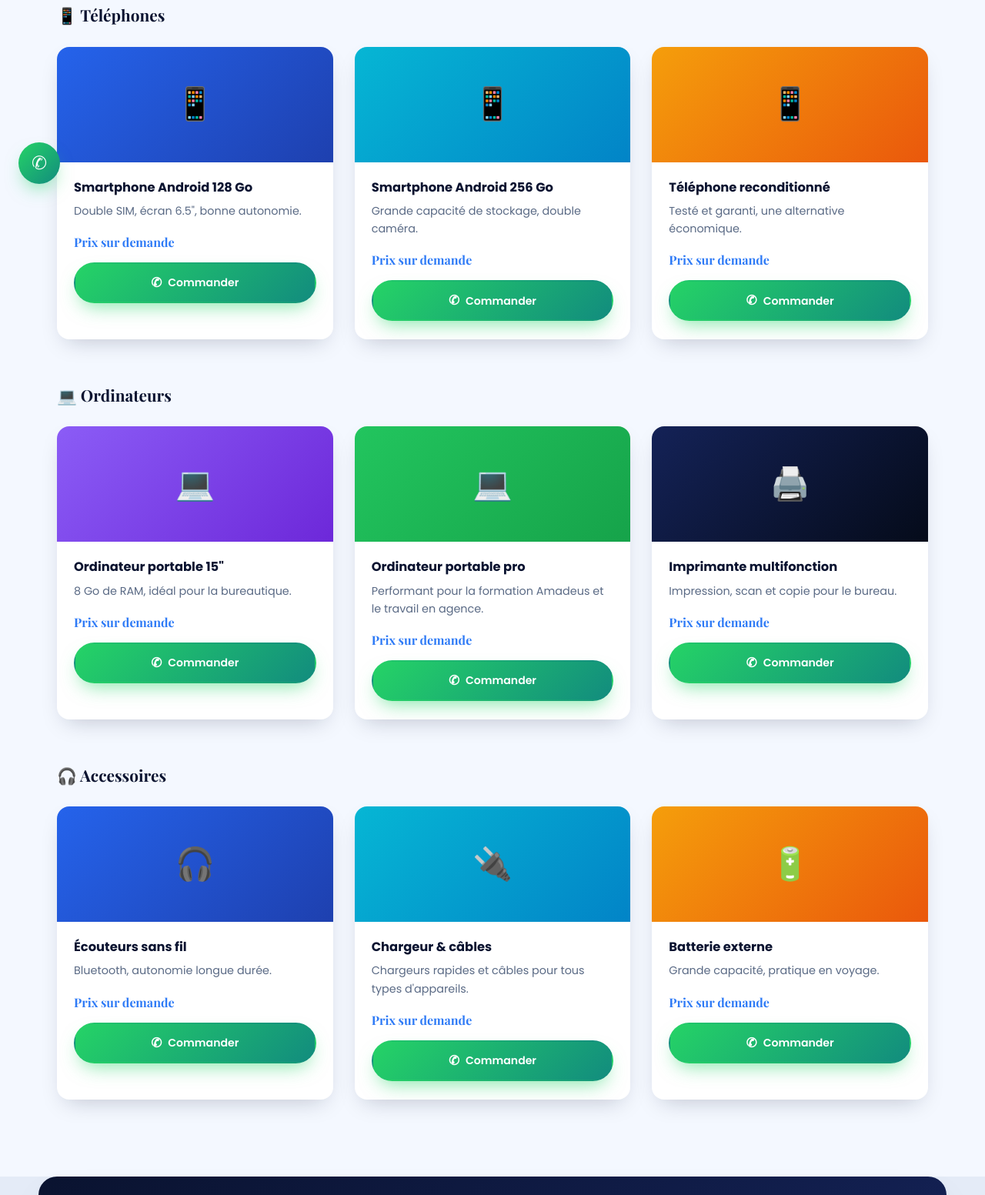
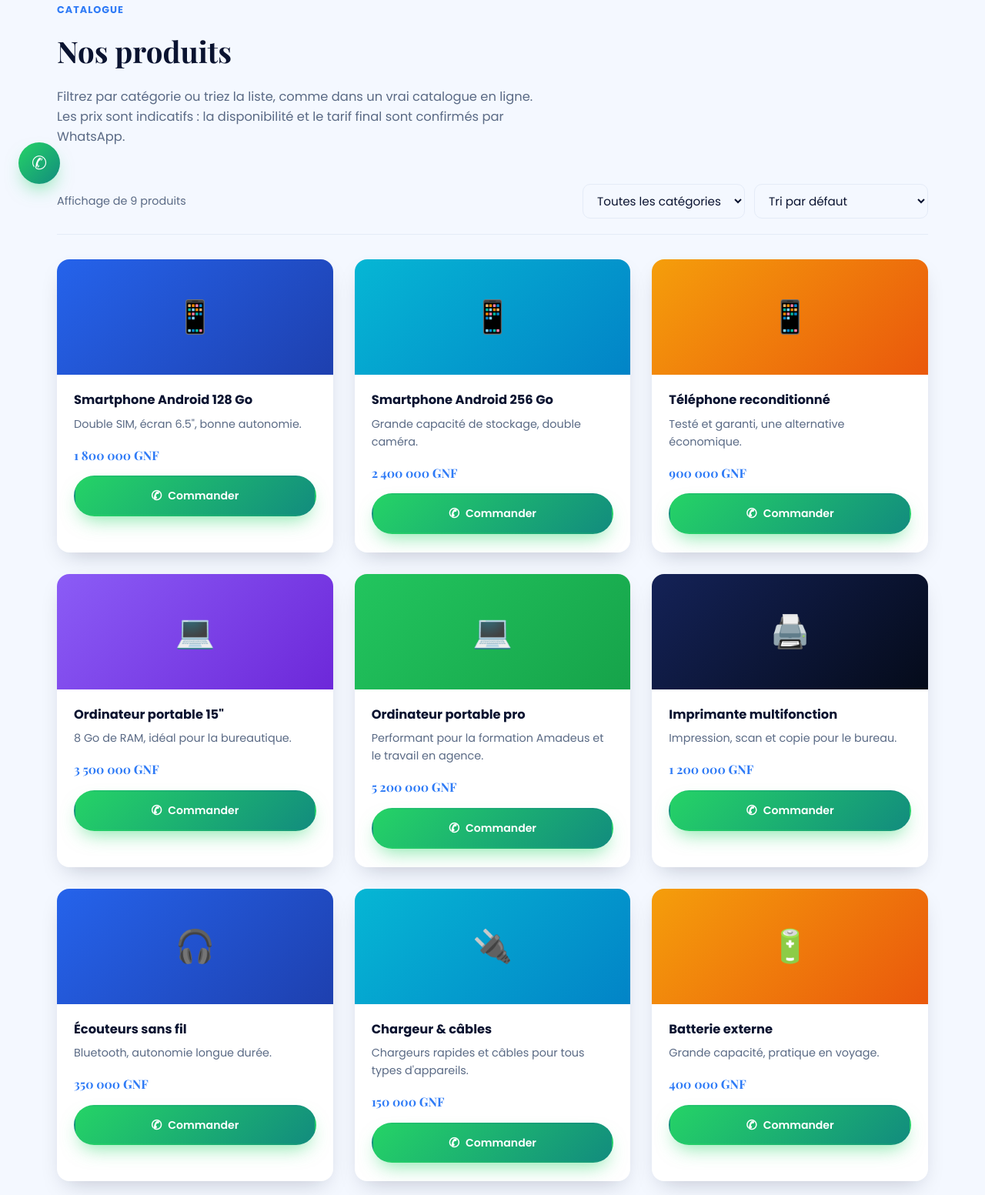
Before and after one commit to Youss622/Doumbouya-Travel-Services, a plain HTML site: page boutique.html in a window 1280 px wide. Shown: the part 537-2090 px from the top of the page at 77% size. Drawn offline with nearby package versions, Linux system fonts and the light colour scheme.

Commit message:
Mise à jour boutique, styles et script

```diff
--- a/boutique.html
+++ b/boutique.html
@@ -70,116 +70,132 @@
   <section class="section">
     <div class="container">
 
-      <h2 class="category-heading">📱 Téléphones</h2>
-      <div class="grid products-grid">
-        <div class="card product-card">
+      <p class="section-eyebrow">Catalogue</p>
+      <h2 class="section-title">Nos produits</h2>
+      <p class="section-desc">Filtrez par catégorie ou triez la liste, comme dans un vrai catalogue en ligne. Les prix sont indicatifs : la disponibilité et le tarif final sont confirmés par WhatsApp.</p>
+
+      <div class="shop-toolbar">
+        <p class="shop-result-count" id="result-count">Affichage de 9 produits</p>
+        <div class="shop-toolbar-selects">
+          <select id="category-select" class="contact-select shop-select" aria-label="Filtrer par catégorie">
+            <option value="all">Toutes les catégories</option>
+            <option value="telephones">📱 Téléphones</option>
+            <option value="ordinateurs">💻 Ordinateurs</option>
+            <option value="accessoires">🎧 Accessoires</option>
+          </select>
+          <select id="sort-select" class="contact-select shop-select" aria-label="Trier les produits">
+            <option value="default">Tri par défaut</option>
+            <option value="name-asc">Nom, A à Z</option>
+            <option value="name-desc">Nom, Z à A</option>
+            <option value="price-asc">Tri par tarif croissant</option>
+            <option value="price-desc">Tri par tarif décroissant</option>
+          </select>
+        </div>
+      </div>
+
+      <div class="grid products-grid" id="products-grid">
+        <div class="card product-card" data-category="telephones" data-name="Smartphone Android 128 Go" data-price="1800000">
           <div class="product-thumb icon-blue">📱</div>
           <div class="product-body">
             <h3>Smartphone Android 128 Go</h3>
             <p>Double SIM, écran 6.5", bonne autonomie.</p>
-            <span class="product-price">Prix sur demande</span>
+            <span class="product-price">1 800 000 GNF</span>
             <a href="https://wa.me/224627931640?text=Bonjour%2C%20je%20suis%20intéressé%20par%20le%20Smartphone%20Android%20128%20Go" target="_blank" rel="noopener" class="btn btn-whatsapp btn-sm btn-block">
               <span class="icon-whatsapp">✆</span> Commander
             </a>
           </div>
         </div>
-        <div class="card product-card">
+        <div class="card product-card" data-category="telephones" data-name="Smartphone Android 256 Go" data-price="2400000">
           <div class="product-thumb icon-cyan">📱</div>
           <div class="product-body">
             <h3>Smartphone Android 256 Go</h3>
             <p>Grande capacité de stockage, double caméra.</p>
-            <span class="product-price">Prix sur demande</span>
+            <span class="product-price">2 400 000 GNF</span>
             <a href="https://wa.me/224627931640?text=Bonjour%2C%20je%20suis%20intéressé%20par%20le%20Smartphone%20Android%20256%20Go" target="_blank" rel="noopener" class="btn btn-whatsapp btn-sm btn-block">
               <span class="icon-whatsapp">✆</span> Commander
             </a>
           </div>
         </div>
-        <div class="card product-card">
+        <div class="card product-card" data-category="telephones" data-name="Téléphone reconditionné" data-price="900000">
           <div class="product-thumb icon-amber">📱</div>
           <div class="product-body">
             <h3>Téléphone reconditionné</h3>
             <p>Testé et garanti, une alternative économique.</p>
-            <span class="product-price">Prix sur demande</span>
+            <span class="product-price">900 000 GNF</span>
             <a href="https://wa.me/224627931640?text=Bonjour%2C%20je%20suis%20intéressé%20par%20un%20téléphone%20reconditionné" target="_blank" rel="noopener" class="btn btn-whatsapp btn-sm btn-block">
+              <span class="icon-whatsapp">✆</span> Commander
+            </a>
+          </div>
+        </div>
+        <div class="card product-card" data-category="ordinateurs" data-name="Ordinateur portable 15 pouces" data-price="3500000">
+          <div class="product-thumb icon-purple">💻</div>
+          <div class="product-body">
+            <h3>Ordinateur portable 15"</h3>
+            <p>8 Go de RAM, idéal pour la bureautique.</p>
+            <span class="product-price">3 500 000 GNF</span>
+            <a href="https://wa.me/224627931640?text=Bonjour%2C%20je%20suis%20intéressé%20par%20l'ordinateur%20portable%2015" target="_blank" rel="noopener" class="btn btn-whatsapp btn-sm btn-block">
+              <span class="icon-whatsapp">✆</span> Commander
+            </a>
+          </div>
+        </div>
+        <div class="card product-card" data-category="ordinateurs" data-name="Ordinateur portable pro" data-price="5200000">
+          <div class="product-thumb icon-green">💻</div>
+          <div class="product-body">
+            <h3>Ordinateur portable pro</h3>
+            <p>Performant pour la formation Amadeus et le travail en agence.</p>
+            <span class="product-price">5 200 000 GNF</span>
+            <a href="https://wa.me/224627931640?text=Bonjour%2C%20je%20suis%20intéressé%20par%20l'ordinateur%20portable%20pro" target="_blank" rel="noopener" class="btn btn-whatsapp btn-sm btn-block">
+              <span class="icon-whatsapp">✆</span> Commander
+            </a>
+          </div>
+        </div>
+        <div class="card product-card" data-category="ordinateurs" data-name="Imprimante multifonction" data-price="1200000">
+          <div class="product-thumb icon-navy">🖨️</div>
+          <div class="product-body">
+            <h3>Imprimante multifonction</h3>
+            <p>Impression, scan et copie pour le bureau.</p>
+            <span class="product-price">1 200 000 GNF</span>
+            <a href="https://wa.me/224627931640?text=Bonjour%2C%20je%20suis%20intéressé%20par%20l'imprimante%20multifonction" target="_blank" rel="noopener" class="btn btn-whatsapp btn-sm btn-block">
+              <span class="icon-whatsapp">✆</span> Commander
+            </a>
+          </div>
+        </div>
+        <div class="card product-card" data-category="accessoires" data-name="Écouteurs sans fil" data-price="350000">
+          <div class="product-thumb icon-blue">🎧</div>
+          <div class="product-body">
+            <h3>Écouteurs sans fil</h3>
+            <p>Bluetooth, autonomie longue durée.</p>
+            <span class="product-price">350 000 GNF</span>
+            <a href="https://wa.me/224627931640?text=Bonjour%2C%20je%20suis%20intéressé%20par%20les%20écouteurs%20sans%20fil" target="_blank" rel="noopener" class="btn btn-whatsapp btn-sm btn-block">
+              <span class="icon-whatsapp">✆</span> Commander
+            </a>
+          </div>
+        </div>
+        <div class="card product-card" data-category="accessoires" data-name="Chargeur et câbles" data-price="150000">
+          <div class="product-thumb icon-cyan">🔌</div>
+          <div class="product-body">
+            <h3>Chargeur &amp; câbles</h3>
+            <p>Chargeurs rapides et câbles pour tous types d'appareils.</p>
+            <span class="product-price">150 000 GNF</span>
+            <a href="https://wa.me/224627931640?text=Bonjour%2C%20je%20suis%20intéressé%20par%20un%20chargeur" target="_blank" rel="noopener" class="btn btn-whatsapp btn-sm btn-block">
+              <span class="icon-whatsapp">✆</span> Commander
+            </a>
+          </div>
+        </div>
+        <div class="card product-card" data-category="accessoires" data-name="Batterie externe" data-price="400000">
+          <div class="product-thumb icon-amber">🔋</div>
+          <div class="product-body">
+            <h3>Batterie externe</h3>
+            <p>Grande capacité, pratique en voyage.</p>
+            <span class="product-price">400 000 GNF</span>
+            <a href="https://wa.me/224627931640?text=Bonjour%2C%20je%20suis%20intéressé%20par%20une%20batterie%20externe" target="_blank" rel="noopener" class="btn btn-whatsapp btn-sm btn-block">
               <span class="icon-whatsapp">✆</span> Commander
             </a>
           </div>
         </div>
       </div>
 
-      <h2 class="category-heading">💻 Ordinateurs</h2>
-      <div class="grid products-grid">
-        <div class="card product-card">
-          <div class="product-thumb icon-purple">💻</div>
-          <div class="product-body">
-            <h3>Ordinateur portable 15"</h3>
-            <p>8 Go de RAM, idéal pour la bureautique.</p>
-            <span class="product-price">Prix sur demande</span>
-            <a href="https://wa.me/224627931640?text=Bonjour%2C%20je%20suis%20intéressé%20par%20l'ordinateur%20portable%2015" target="_blank" rel="noopener" class="btn btn-whatsapp btn-sm btn-block">
-              <span class="icon-whatsapp">✆</span> Commander
-            </a>
-          </div>
-        </div>
-        <div class="card product-card">
-          <div class="product-thumb icon-green">💻</div>
-          <div class="product-body">
-            <h3>Ordinateur portable pro</h3>
-            <p>Performant pour la formation Amadeus et le travail en agence.</p>
-            <span class="product-price">Prix sur demande</span>
-            <a href="https://wa.me/224627931640?text=Bonjour%2C%20je%20suis%20intéressé%20par%20l'ordinateur%20portable%20pro" target="_blank" rel="noopener" class="btn btn-whatsapp btn-sm btn-block">
-              <span class="icon-whatsapp">✆</span> Commander
-            </a>
-          </div>
-        </div>
-        <div class="card product-card">
-          <div class="product-thumb icon-navy">🖨️</div>
-          <div class="product-body">
-            <h3>Imprimante multifonction</h3>
-            <p>Impression, scan et copie pour le bureau.</p>
-            <span class="product-price">Prix sur demande</span>
-            <a href="https://wa.me/224627931640?text=Bonjour%2C%20je%20suis%20intéressé%20par%20l'imprimante%20multifonction" target="_blank" rel="noopener" class="btn btn-whatsapp btn-sm btn-block">
-              <span class="icon-whatsapp">✆</span> Commander
-            </a>
-          </div>
-        </div>
-      </div>
-
-      <h2 class="category-heading">🎧 Accessoires</h2>
-      <div class="grid products-grid">
-        <div class="card product-card">
-          <div class="product-thumb icon-blue">🎧</div>
-          <div class="product-body">
-            <h3>Écouteurs sans fil</h3>
-            <p>Bluetooth, autonomie longue durée.</p>
-            <span class="product-price">Prix sur demande</span>
-            <a href="https://wa.me/224627931640?text=Bonjour%2C%20je%20suis%20intéressé%20par%20les%20écouteurs%20sans%20fil" target="_blank" rel="noopener" class="btn btn-whatsapp btn-sm btn-block">
-              <span class="icon-whatsapp">✆</span> Commander
-            </a>
-          </div>
-        </div>
-        <div class="card product-card">
-          <div class="product-thumb icon-cyan">🔌</div>
-          <div class="product-body">
-            <h3>Chargeur &amp; câbles</h3>
-            <p>Chargeurs rapides et câbles pour tous types d'appareils.</p>
-            <span class="product-price">Prix sur demande</span>
-            <a href="https://wa.me/224627931640?text=Bonjour%2C%20je%20suis%20intéressé%20par%20un%20chargeur" target="_blank" rel="noopener" class="btn btn-whatsapp btn-sm btn-block">
-              <span class="icon-whatsapp">✆</span> Commander
-            </a>
-          </div>
-        </div>
-        <div class="card product-card">
-          <div class="product-thumb icon-amber">🔋</div>
-          <div class="product-body">
-            <h3>Batterie externe</h3>
-            <p>Grande capacité, pratique en voyage.</p>
-            <span class="product-price">Prix sur demande</span>
-            <a href="https://wa.me/224627931640?text=Bonjour%2C%20je%20suis%20intéressé%20par%20une%20batterie%20externe" target="_blank" rel="noopener" class="btn btn-whatsapp btn-sm btn-block">
-              <span class="icon-whatsapp">✆</span> Commander
-            </a>
-          </div>
-        </div>
-      </div>
+      <p class="shop-no-results" id="no-results" hidden>Aucun produit ne correspond à ce filtre. <a href="https://wa.me/224627931640" target="_blank" rel="noopener">Contactez-nous sur WhatsApp</a>, on vous aide à trouver ce qu'il vous faut.</p>
 
     </div>
   </section>
--- a/css/style.css
+++ b/css/style.css
@@ -539,15 +539,47 @@ ul { list-style: none; margin: 0; padding: 0; }
 .service-card p { margin: 0; color: var(--grey-600); font-size: 0.95rem; }
 
 /* ---------- Boutique ---------- */
-.category-heading {
-  font-family: var(--font-head);
-  font-size: 1.3rem;
-  color: var(--navy-900);
-  margin: 56px 0 24px;
+.shop-toolbar {
+  display: flex;
+  justify-content: space-between;
+  align-items: center;
+  flex-wrap: wrap;
+  gap: 16px;
+  margin: 8px 0 32px;
+  padding-bottom: 20px;
+  border-bottom: 1px solid var(--grey-200);
 }
 
-.category-heading:first-of-type { margin-top: 0; }
+.shop-result-count {
+  margin: 0;
+  color: var(--grey-600);
+  font-size: 0.9rem;
+}
 
+.shop-toolbar-selects {
+  display: flex;
+  gap: 12px;
+  flex-wrap: wrap;
+}
+
+.shop-toolbar-selects .shop-select {
+  width: auto;
+  flex: 0 0 auto;
+  min-width: 190px;
+  padding: 10px 14px;
+  cursor: pointer;
+}
+
+.shop-no-results {
+  text-align: center;
+  color: var(--grey-600);
+  padding: 40px 20px;
+  font-size: 0.95rem;
+}
+
+.shop-no-results a { color: var(--blue-500); font-weight: 600; }
+
+.product-card[hidden] { display: none; }
 .products-grid { grid-template-columns: repeat(3, 1fr); }
 
 .product-card { padding: 0; overflow: hidden; }
@@ -1058,4 +1090,8 @@ ul { list-style: none; margin: 0; padding: 0; }
   .back-to-top { right: 16px; bottom: 16px; }
 
   .contact-cta-inner { padding: 32px 24px; }
+
+  .shop-toolbar { flex-direction: column; align-items: stretch; }
+  .shop-toolbar-selects { flex-direction: column; }
+  .shop-toolbar-selects .shop-select { width: 100%; min-width: 0; }
 }
```
Also changed, not shown: js/script.js (+48 -0 lines).
